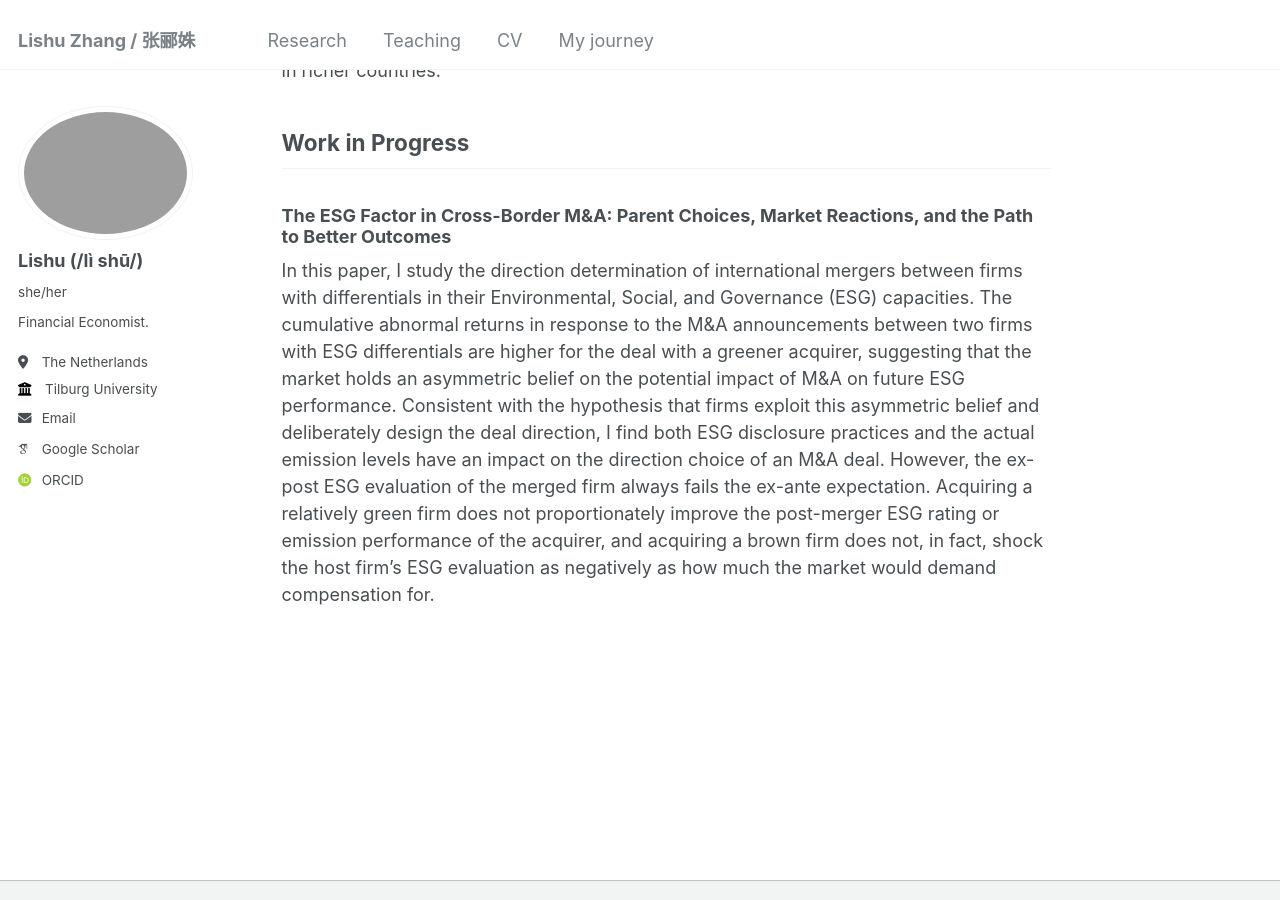
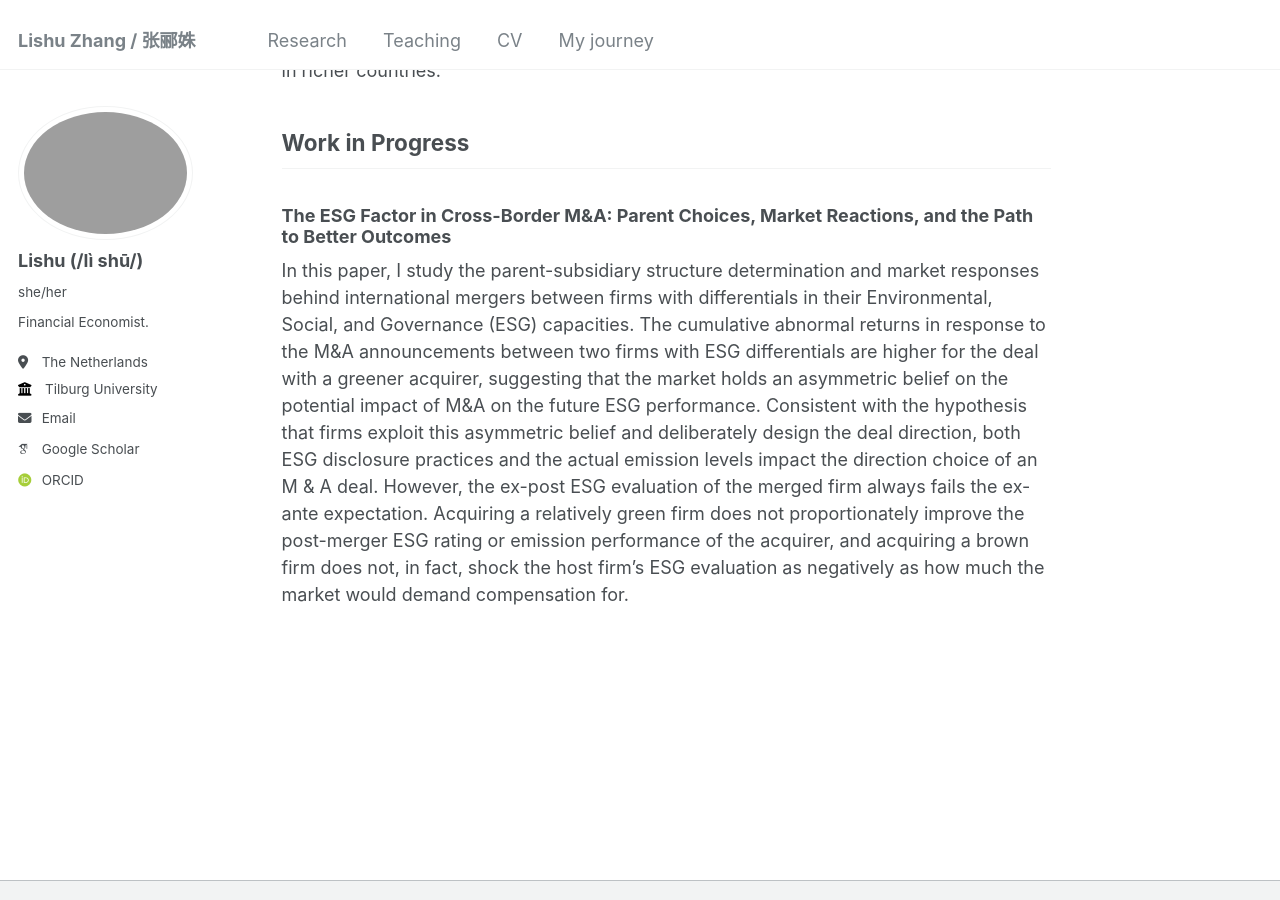
Before and after one commit to LishuZ/LishuZ.github.io, a Jekyll site: the page built from _pages/research.md, in a window 1280 px wide and 900 px high, scrolled down 936 px. Built offline with Jekyll 4.4.1, drawn with Linux system fonts in a browser that asks for light colours; some web fonts are replaced.

Commit message:
Update research.md

```diff
--- a/_pages/research.md
+++ b/_pages/research.md
@@ -24,4 +24,4 @@ Using global share ownership data from 2002 to 2021, we find that investors’ a
 
 ## Work in Progress
 ### The ESG Factor in Cross-Border M&A: Parent Choices, Market Reactions, and the Path to Better Outcomes
-In this paper, I study the direction determination of international mergers between firms with differentials in their Environmental, Social, and Governance (ESG) capacities. The cumulative abnormal returns in response to the M&A announcements between two firms with ESG differentials are higher for the deal with a greener acquirer, suggesting that the market holds an asymmetric belief on the potential impact of M&A on future ESG performance. Consistent with the hypothesis that firms exploit this asymmetric belief and deliberately design the deal direction, I find both ESG disclosure practices and the actual emission levels have an impact on the direction choice of an M&A deal. However, the ex-post ESG evaluation of the merged firm always fails the ex-ante expectation. Acquiring a relatively green firm does not proportionately improve the post-merger ESG rating or emission performance of the acquirer, and acquiring a brown firm does not, in fact, shock the host firm's ESG evaluation as negatively as how much the market would demand compensation for.
+In this paper, I study the parent-subsidiary structure determination and market responses behind international mergers between firms with differentials in their Environmental, Social, and Governance (ESG) capacities. The cumulative abnormal returns in response to the M&A announcements between two firms with ESG differentials are higher for the deal with a greener acquirer, suggesting that the market holds an asymmetric belief on the potential impact of M&A on the future ESG performance. Consistent with the hypothesis that firms exploit this asymmetric belief and deliberately design the deal direction, both ESG disclosure practices and the actual emission levels impact the direction choice of an M & A deal. However, the ex-post ESG evaluation of the merged firm always fails the ex-ante expectation. Acquiring a relatively green firm does not proportionately improve the post-merger ESG rating or emission performance of the acquirer, and acquiring a brown firm does not, in fact, shock the host firm's ESG evaluation as negatively as how much the market would demand compensation for.
```
